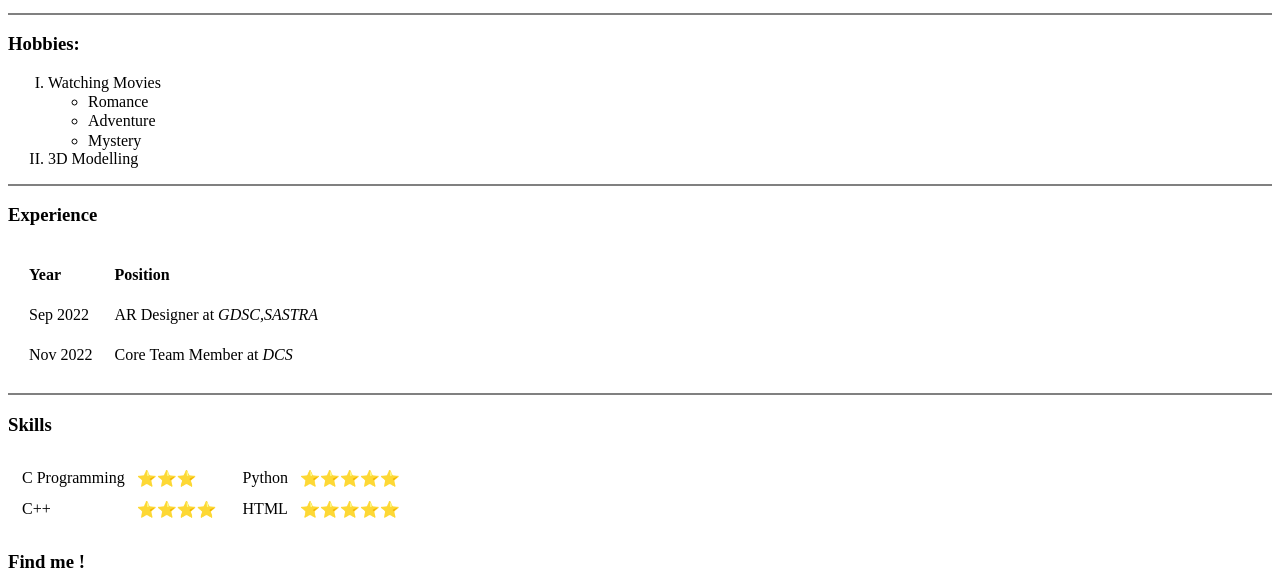
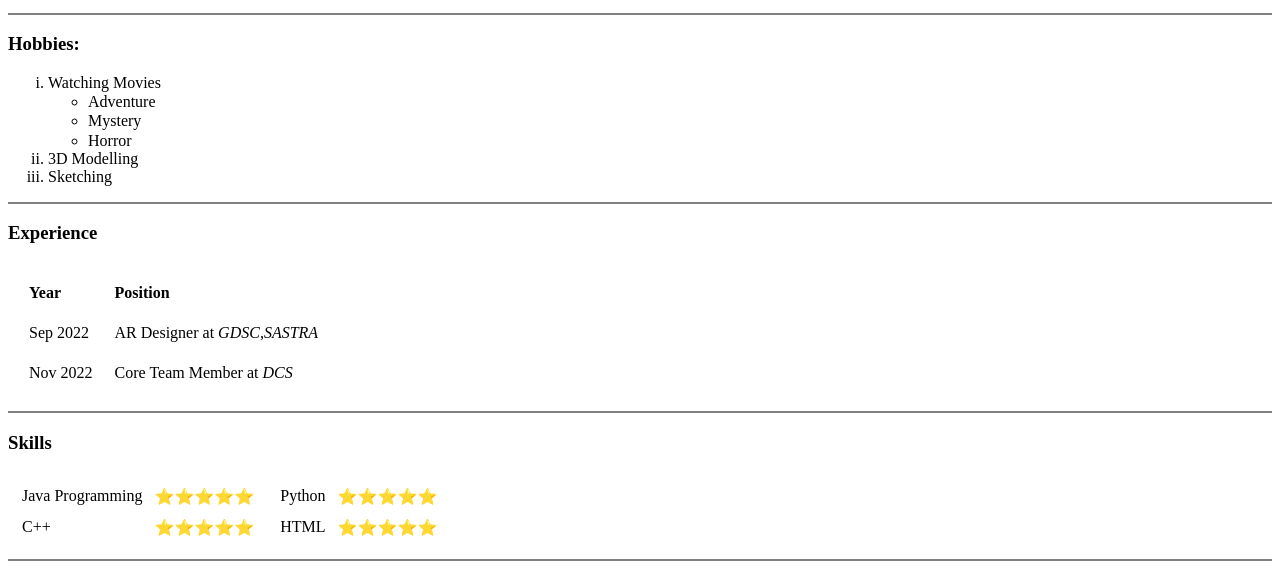
Before and after one commit to NagaSudharshan-K/Portfolio, a plain HTML site: page index.html in a window 1280 px wide. Shown: the part 269-845 px from the top of the page. Drawn offline with Linux system fonts and the light colour scheme.

Commit message:
basic alignment changes

```diff
--- a/index.html
+++ b/index.html
@@ -27,14 +27,15 @@
     <hr noshade>
     </type>
     <h3>Hobbies:</h3>
-    <ol type="I">
+    <ol type="i">
         <li>Watching Movies</li>
         <ul style="list-style-type:circle">
-            <li>Romance</li>
             <li>Adventure</li>
             <li>Mystery</li>
+            <li>Horror</li>
         </ul>
         <li>3D Modelling</li>
+        <li>Sketching</li>
     </ol>
     <hr noshade>
     <h3>Experience</h3>
@@ -63,14 +64,15 @@
                     <table cellspacing="10">
                         <tr>
                             <td>
-                                C Programming
+                                Java Programming
                             </td>
-                            <td align="left">⭐⭐⭐</td>
+                            <td align="left">⭐⭐⭐⭐⭐</td>
                         </tr>
                         <tr>
                             <td>C++ </td>
-                            <td align="right">⭐⭐⭐⭐</td>
+                            <td align="left">⭐⭐⭐⭐⭐</td>
                         </tr>
+
                     </table>
                 </td>
                 <td>
@@ -90,6 +92,7 @@
             </tr>
         </body>
     </table>
+    <hr noshade>
     <h3>
         Find me !
     </h3>
```
Also changed, not shown: Naga Sudharshan K-modified.png (added).
